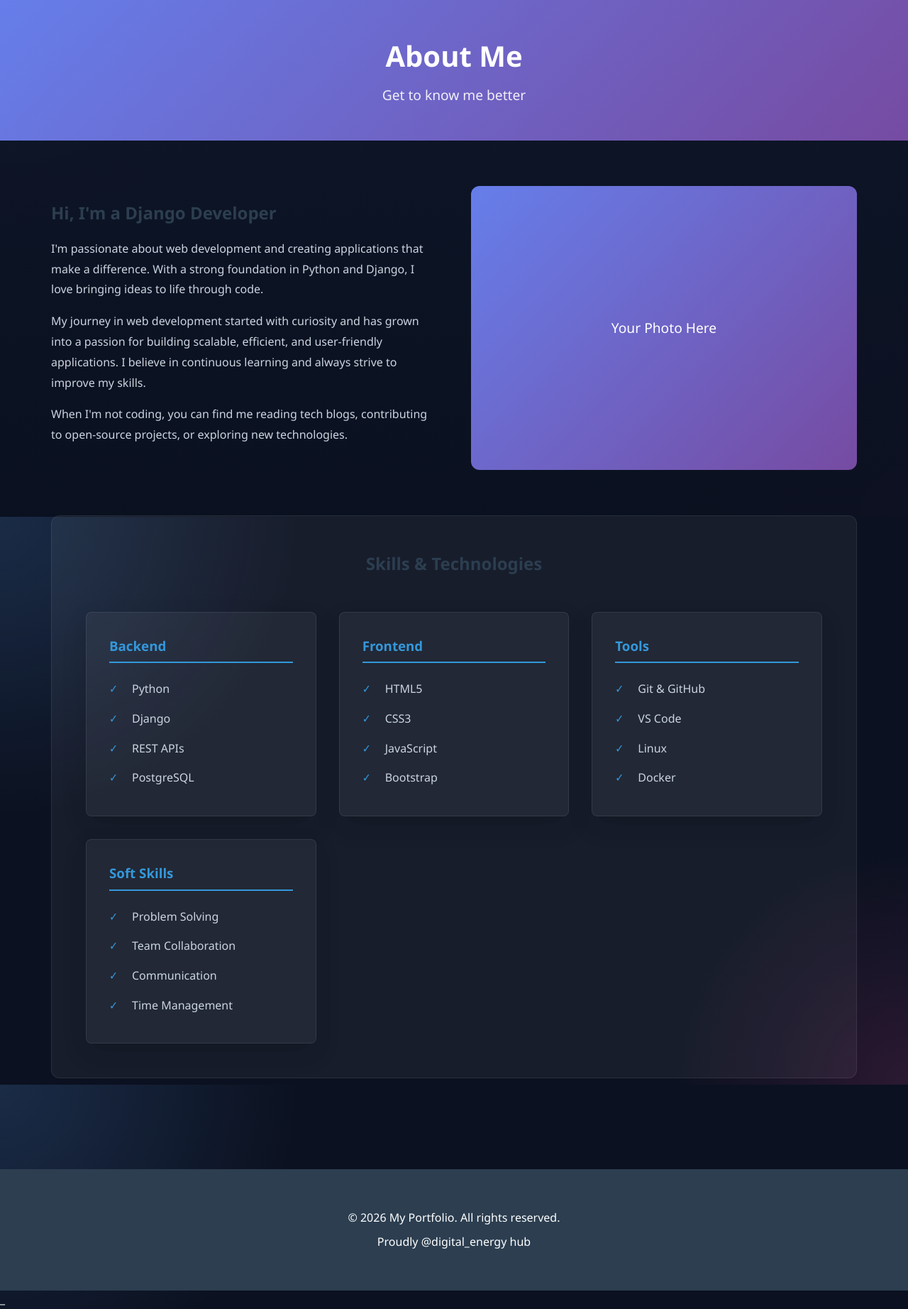
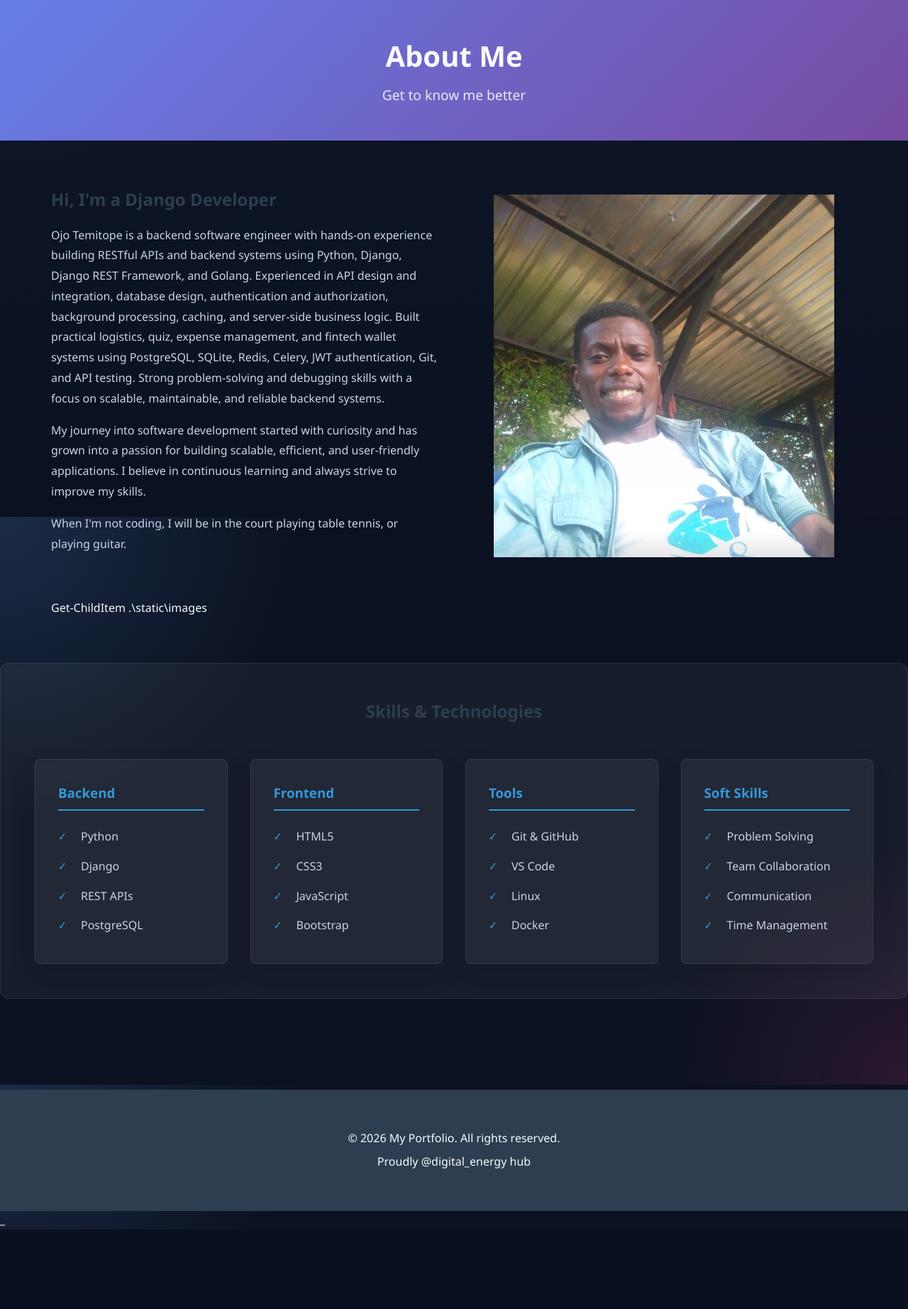
Before and after one commit to BIRTHON-ANALYSIS/PORTFOLIO-WEBSITE-BUILT-WITH-DJANGO, a Django app: page /about/ in a window 1280 px wide. Shown: the part 72-1916 px from the top of the page at 71% size. After the commit the page ends 1804 px from the top, so only its background shows below. Run offline with Django 5.2, Linux system fonts and the light colour scheme.

Commit message:
fix: organize portfolio static image

```diff
--- a/Portfolio/settings.py
+++ b/Portfolio/settings.py
@@ -118,3 +118,7 @@ USE_TZ = True
 
 STATIC_URL = '/static/'
 STATICFILES_DIRS = [BASE_DIR / "static"]
+
+
+MEDIA_URL = "/media/"
+MEDIA_ROOT = BASE_DIR / "media"
--- a/Portfolio/urls.py
+++ b/Portfolio/urls.py
@@ -16,8 +16,15 @@ Including another URLconf
 """
 from django.contrib import admin
 from django.urls import path, include
+from django.conf import settings
+from django.conf.urls.static import static
+
 
 urlpatterns = [
     path('admin/', admin.site.urls),
     path('', include('web.urls')),
 ]
+
+
+if settings.DEBUG:
+    urlpatterns += static(settings.MEDIA_URL, document_root=settings.MEDIA_ROOT)
--- a/static/css/style.css
+++ b/static/css/style.css
@@ -21,7 +21,7 @@
     --bg-dark: #0b1120;
     --surface: rgba(15, 23, 42, 0.82);
     --surface-strong: rgba(15, 23, 42, 0.96);
-    --white: #ffffff;
+
     --border-color: rgba(148, 163, 184, 0.18);
 
 
--- a/templates/about.html
+++ b/templates/about.html
@@ -1,4 +1,5 @@
 {% extends 'base.html' %}
+{% load static %}
 
 {% block title %}About - My Portfolio{% endblock %}
 
@@ -15,25 +16,28 @@
         <div class="about-grid">
             <div class="about-text">
                 <h2>Hi, I'm a Django Developer</h2>
-                <p>
-                    I'm passionate about web development and creating applications that make a difference.
-                    With a strong foundation in Python and Django, I love bringing ideas to life through code.
+                <p>Ojo Temitope is a backend software engineer with hands-on experience building RESTful APIs and backend
+systems using Python, Django, Django REST Framework, and Golang. Experienced in API design
+and integration, database design, authentication and authorization, background processing,
+caching, and server-side business logic. Built practical logistics, quiz, expense management, and
+fintech wallet systems using PostgreSQL, SQLite, Redis, Celery, JWT authentication, Git, and
+API testing. Strong problem-solving and debugging skills with a focus on scalable, maintainable,
+and reliable backend systems.
                 </p>
                 <p>
-                    My journey in web development started with curiosity and has grown into a passion for
+                    My journey into software  development started with curiosity and has grown into a passion for
                     building scalable, efficient, and user-friendly applications. I believe in continuous
                     learning and always strive to improve my skills.
                 </p>
                 <p>
-                    When I'm not coding, you can find me reading tech blogs, contributing to open-source
-                    projects, or exploring new technologies.
+                    When I'm not coding, I will be in the court playing table tennis, or playing guitar.
                 </p>
             </div>
 
             <div class="about-image">
-                <div class="image-placeholder">
-                    <p>Your Photo Here</p>
-
+                    <img src="{% static 'images/profile.png' %}" alt="Ojo Temitope John">
+</div>
+                   Get-ChildItem .\static\images
                 </div>
             </div>
         </div>
--- a/templates/home.html
+++ b/templates/home.html
@@ -11,7 +11,7 @@
             <p class="hero-description">
 
 Detail-oriented Backend Engineer with extensive experience in the Python (Django) ecosystem and
-growing proficiency in Node.js and FastAPI. Specialized in architecting secure financial systems,
+growing proficiency in Golang. Specialized in architecting secure financial systems,
  real-time data streaming, and scalable RESTful APIs.
 
  Proven ability to implement complex logic such as double-entry ledgers, build and integrate restful APIs  and high-concurrency leaderboards.
```
Also changed, not shown: static/css/profile.png (deleted), static/images/profile.png (added).
